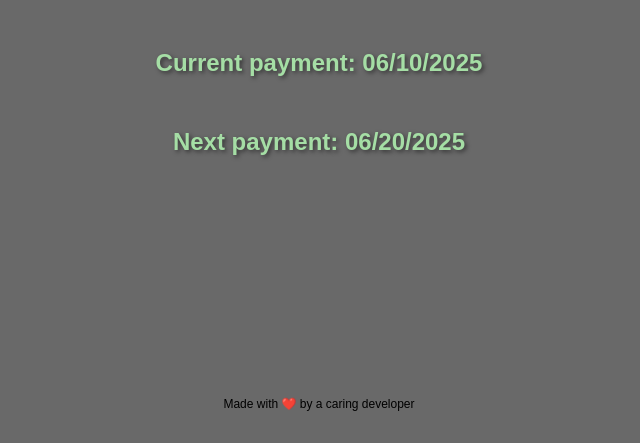
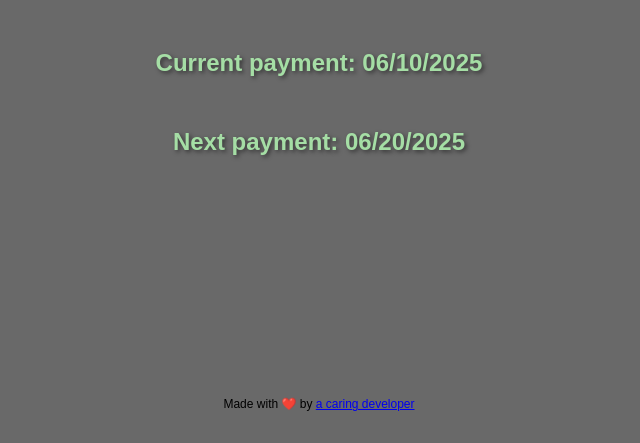
Before and after one commit to matcodesalot/shouldipaymyemployees, a plain HTML site: page index.html in a window 1280 px wide. Shown: the part 357-800 px from the top of the page, without its empty margins (321-961 px from the left). Drawn offline with Linux system fonts and the light colour scheme.

Commit message:
Add link to myself

```diff
--- a/index.html
+++ b/index.html
@@ -11,7 +11,7 @@
     <h4>Current payment: 06/10/2025</h4>
     <h4>Next payment: 06/20/2025</h4>
     <footer>
-        <p>Made with ❤️ by a caring developer</p>
+        <p>Made with ❤️ by <a href="https://github.com/matcodesalot/shouldipaymyemployees">a caring developer</a></p>
     </footer>
 
     <script src="main.js"></script>
```
